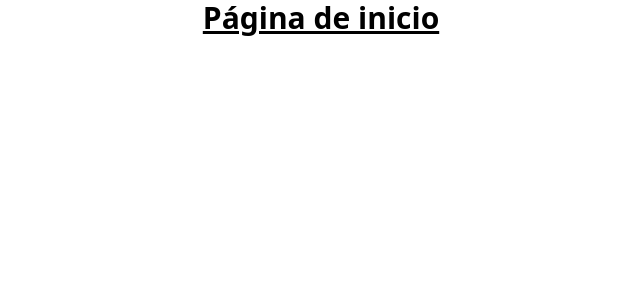
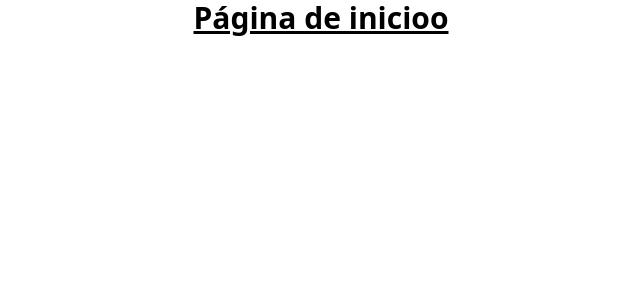
Before and after one commit to NanoDock-Team/NanoDock, an Angular app: page / in a window 1280 px wide. Shown: the top 300 px of the page, without its empty margins (319-959 px from the left). Built offline with nearby package versions, Linux system fonts and the light colour scheme.

Commit message:
creando rama xd

```diff
--- a/src/app/components/home/home.html
+++ b/src/app/components/home/home.html
@@ -1,3 +1,3 @@
 <h1 class="text-3xl font-bold underline text-center">
-  Página de inicio
+  Página de inicioo
 </h1>
```
